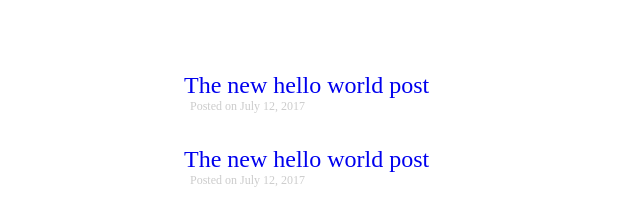
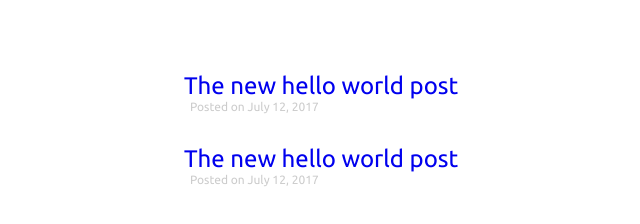
Before and after one commit to MadanBhandari/portfolio, a Gatsby site: page /blog in a window 1280 px wide. Shown: the whole page, without its empty margins (56-696 px from the left). Built offline with nearby package versions, Linux system fonts and the light colour scheme; Gatsby itself is replaced by a stand-in of ours.

Commit message:
common font and style updated

```diff
--- a/src/components/layout.css
+++ b/src/components/layout.css
@@ -1,4 +1,7 @@
 /* ALL Common CSS Here */
+@import url("https://fonts.googleapis.com/css?family=Ubuntu");
+
 body {
+  font-family: 'Ubuntu', sans-serif;
   margin: 0;
 }
```
